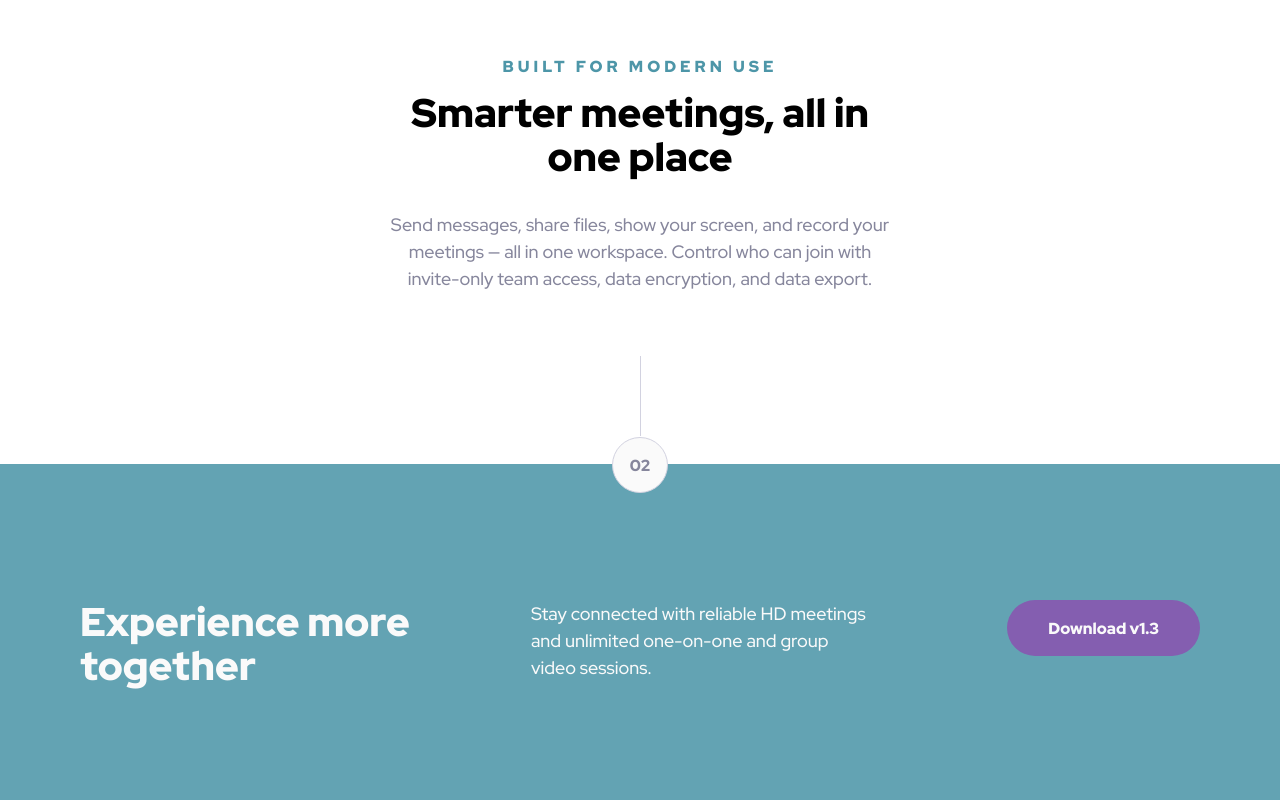
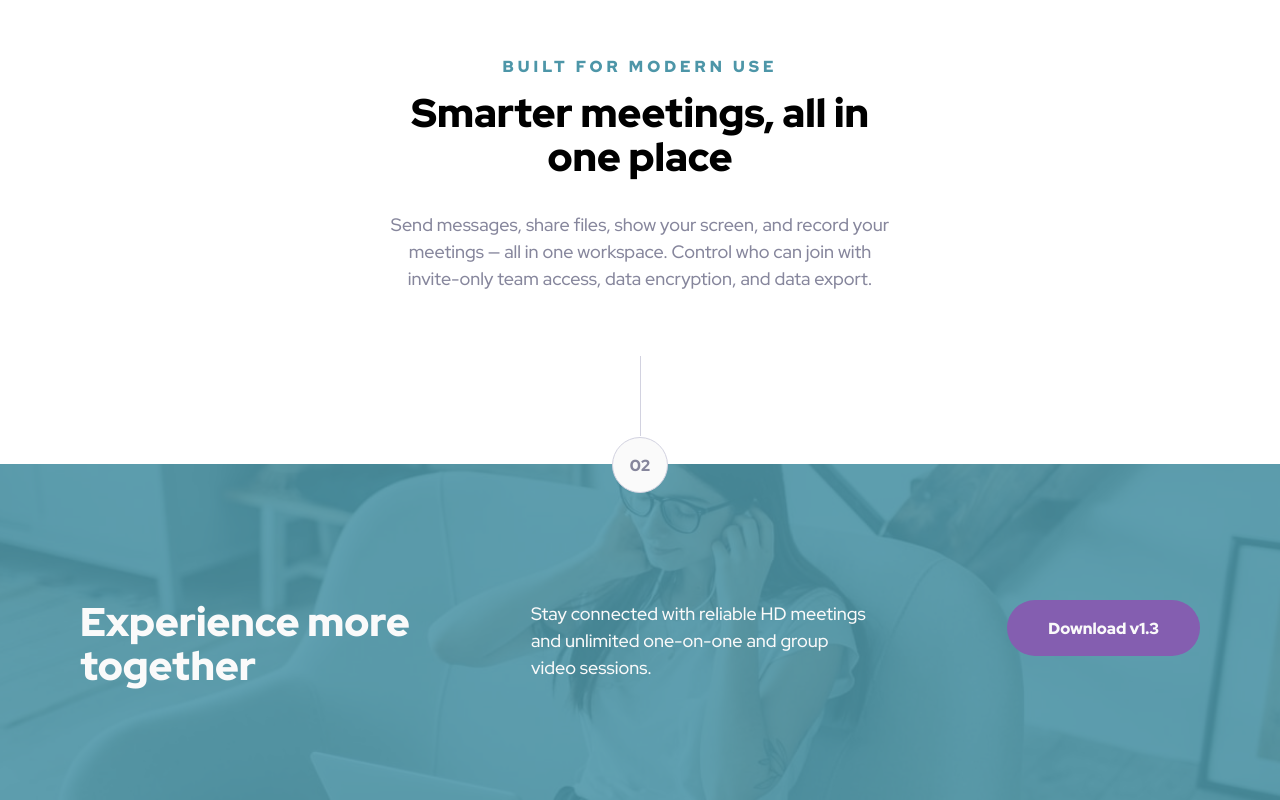
Before and after one commit to Fable54321/meeting-landing-page-tim, a website built with Vite: page index.html in a window 1280 px wide. Shown: the part 1128-1928 px from the top of the page. Built offline with nearby package versions, Linux system fonts and the light colour scheme; files whose address does not match are found by name.

Commit message:
first commit

```diff
--- a/__STYLES__/styles.css
+++ b/__STYLES__/styles.css
@@ -269,7 +269,7 @@
 }
 
 .footer {
-  background: url("./images/mobile/image-footer.jpg");
+  background: url("../images/mobile/image-footer.jpg");
   background-size: cover;
   background-repeat: no-repeat;
   background-position: center 0;
@@ -278,13 +278,13 @@
 }
 @media (min-width: 35em) {
   .footer {
-    background-image: url("./images/tablet/image-footer.jpg");
+    background-image: url("../images/tablet/image-footer.jpg");
     width: 100%;
   }
 }
 @media (min-width: 75em) {
   .footer {
-    background-image: url("./images/desktop/image-footer.jpg");
+    background-image: url("../images/desktop/image-footer.jpg");
   }
   .footer p {
     max-width: 355px;
```
